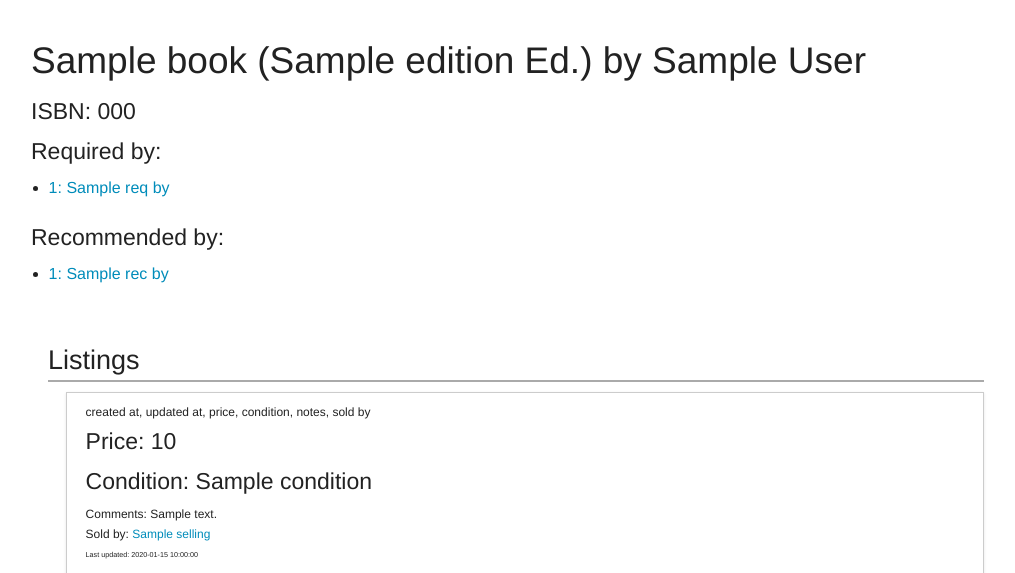
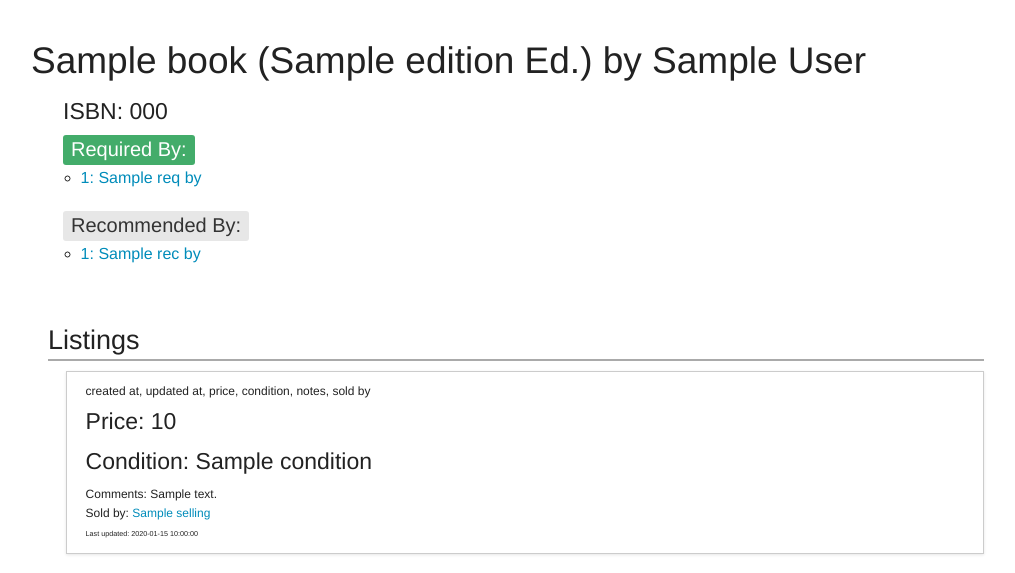
Before and after one commit to ghostling/5c-bookfinder, a Flask app: template templates/book.html in a window 1280 px wide. Shown: the part 45-618 px from the top of the page, without its empty margins (124-1139 px from the left). Run offline with Flask 2, Linux system fonts and the light colour scheme; the template is opened without the code that fills it: most values are stand-ins (such as "Sample title", 1, 10 or a date in 2020); some libraries are stand-ins or nearby versions.

Commit message:
Added some styling to book page. Also added queries to get the courses the require/recommend that book.

```diff
--- a/app.py
+++ b/app.py
@@ -101,7 +101,17 @@ def get_book_information(isbn):
     db, cursor = get_db_cursor()
 
     cursor.execute('SELECT * FROM Books WHERE book_isbn=%s', isbn)
-    book=cursor.fetchone()
+    book = cursor.fetchone()
+
+    cursor.execute('''SELECT C.course_number, C.title FROM
+            CourseRequiresBook CRB, Courses C WHERE CRB.book_isbn=%s AND
+            CRB.course_number=C.course_number''', isbn)
+    book['req_by_list'] = cursor.fetchall()
+
+    cursor.execute('''SELECT C.course_number, C.title FROM
+            CourseRecommendsBook CRB, Courses C WHERE CRB.book_isbn=%s AND
+            CRB.course_number=C.course_number''', isbn)
+    book['rec_by_list'] = cursor.fetchall()
 
     return render_template('book.html', book=book)
 
--- a/static/css/custom.css
+++ b/static/css/custom.css
@@ -103,3 +103,7 @@ hr {
 .book-link {
     font-size: 20px;
 }
+
+.medium-label-text {
+    font-size: 20px
+}
--- a/templates/book.html
+++ b/templates/book.html
@@ -6,10 +6,11 @@
     {% else %}
     <h2>{{book.title}} by {{book.author}}</h2>
     {% endif %}
+    <div class="add-r-pad add-l-pad">
     <h4>ISBN: {{book.book_isbn}}</h4>
     {% if book.req_by_list %}
-    <h4>Required by:</h4>
-    <ul>
+    <span class="label medium-label-text success radius">Required By:</span>
+    <ul class="circle">
       {% for c in book.req_by_list%}
       <li>
         <a href="/course/{{c.course_number}}">{{c.course_number}}: {{c.course_title}}</a>
@@ -17,8 +18,8 @@
       {% endfor %}
     </ul>
     {% endif %} {% if book.rec_by_list %}
-    <h4>Recommended by:</h4>
-    <ul>
+    <span class="label medium-label-text secondary radius">Recommended By:</span>
+    <ul class="circle">
       {% for c in book.rec_by_list%}
       <li>
         <a href="/course/{{c.course_number}}">{{c.course_number}}: {{c.course_title}}</a>
@@ -26,6 +27,7 @@
       {% endfor %}
     </ul>
     {% endif %}
+  </div>
   </div>
 </div>
 {% if book.selling_list %}
```
